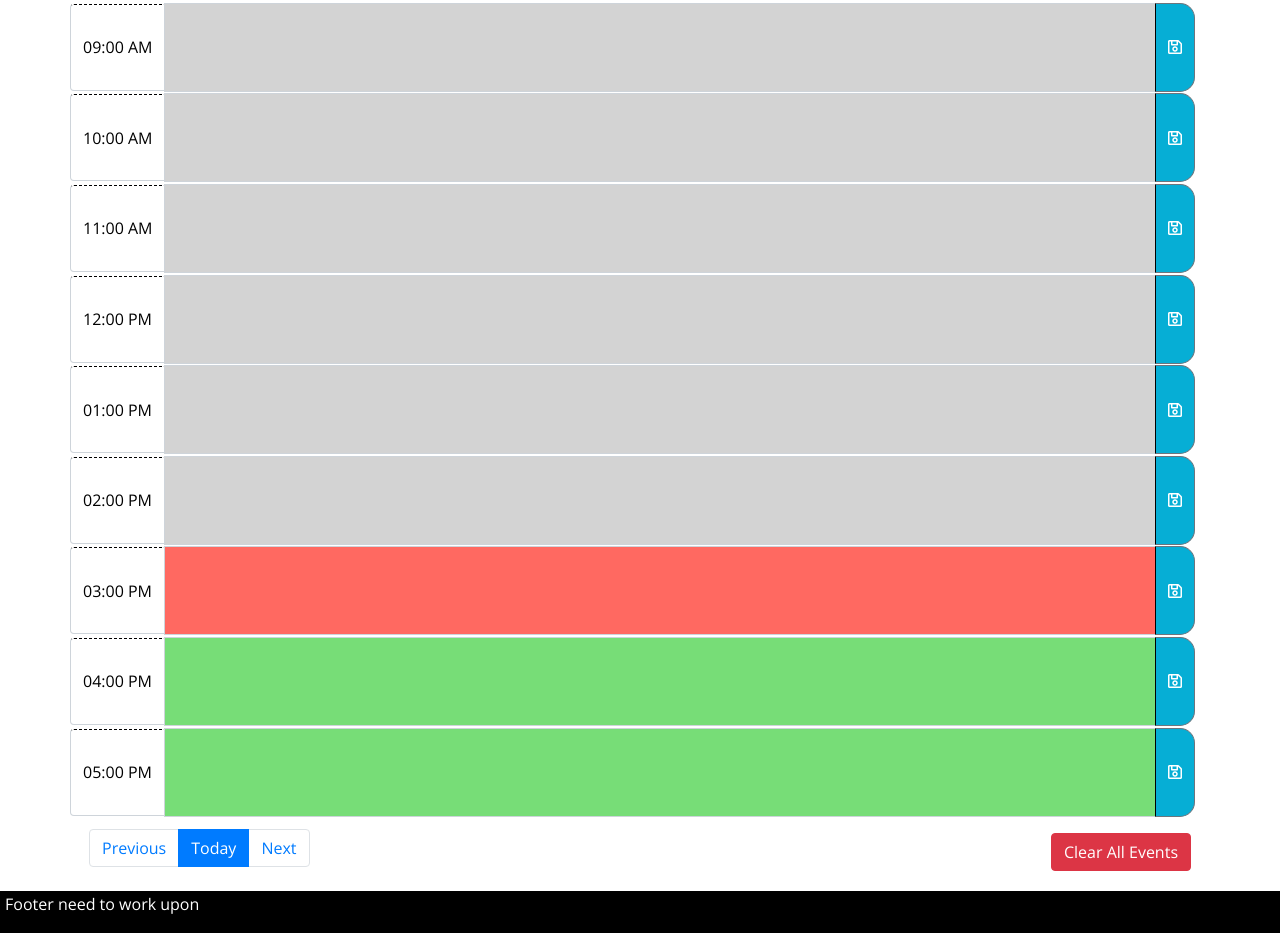
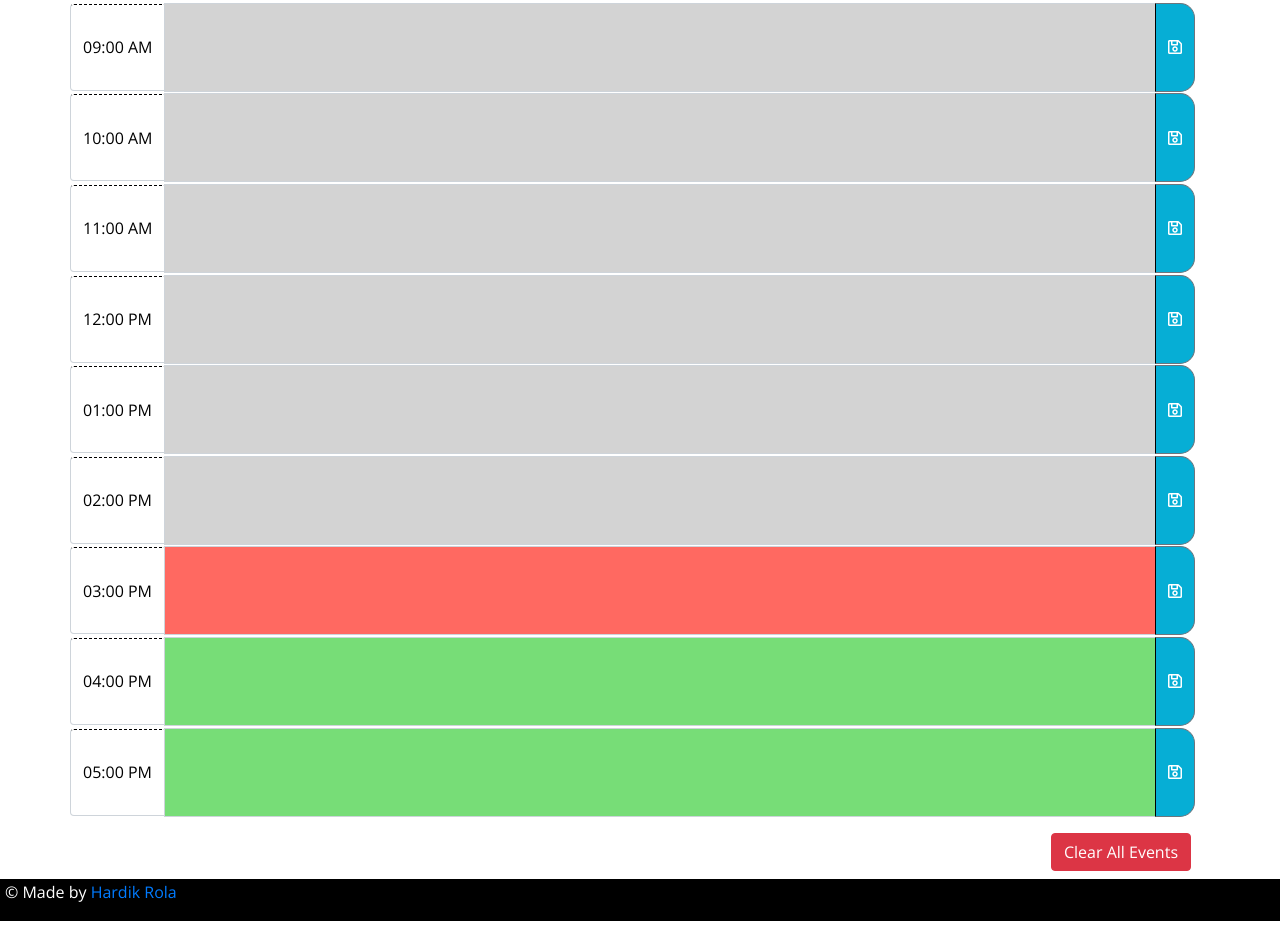
Before and after one commit to hrsautomation20/work_day_scheduler, a plain HTML site: page index.html in a window 1280 px wide. Shown: the part 264-1197 px from the top of the page. Drawn offline with nearby package versions, Linux system fonts and the light colour scheme.

Commit message:
Updated index.html - Updated footer

```diff
--- a/index.html
+++ b/index.html
@@ -246,21 +246,6 @@
         </div>
       </div>
       <div class="d-flex pb-2">
-        <div class="pl-1" id="change-div">
-          <nav aria-label="page">
-            <ul class="pagination">
-              <li class="page-item" id="previous">
-                <a href="#" class="page-link" id="previous-day">Previous</a>
-              </li>
-              <li class="page-item active">
-                <a href="#" class="page-link" id="current-day">Today</a>
-              </li>
-              <li class="page-item">
-                <a href="#" class="page-link" id="next-day">Next</a>
-              </li>
-            </ul>
-          </nav>
-        </div>
         <div class="ml-auto pr-1">
           <button class="btn btn-danger" id="clear-button">
             Clear All Events
@@ -269,7 +254,14 @@
       </div>
     </div>
 
-    <footer><p>Footer need to work upon</p></footer>
+    <footer>
+      <p>
+        &copy; Made by
+        <a href="https://hrsautomation20.github.io/work_day_scheduler/"
+          >Hardik Rola</a
+        >
+      </p>
+    </footer>
 
     <script src="https://cdnjs.cloudflare.com/ajax/libs/jquery/3.2.1/jquery.min.js"></script>
     <script src="https://cdnjs.cloudflare.com/ajax/libs/moment.js/2.24.0/moment.min.js"></script>
```
